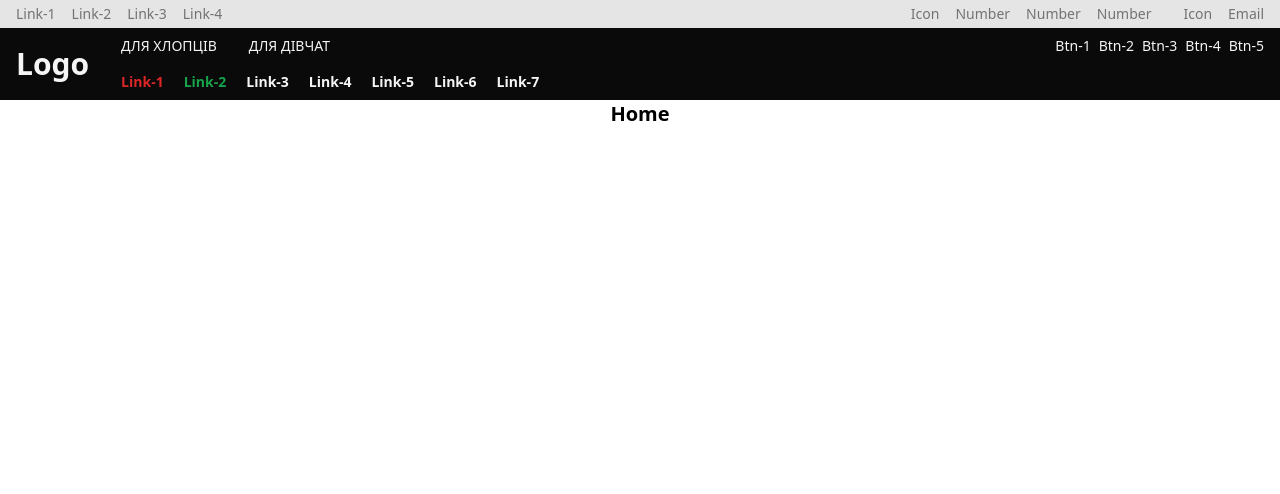
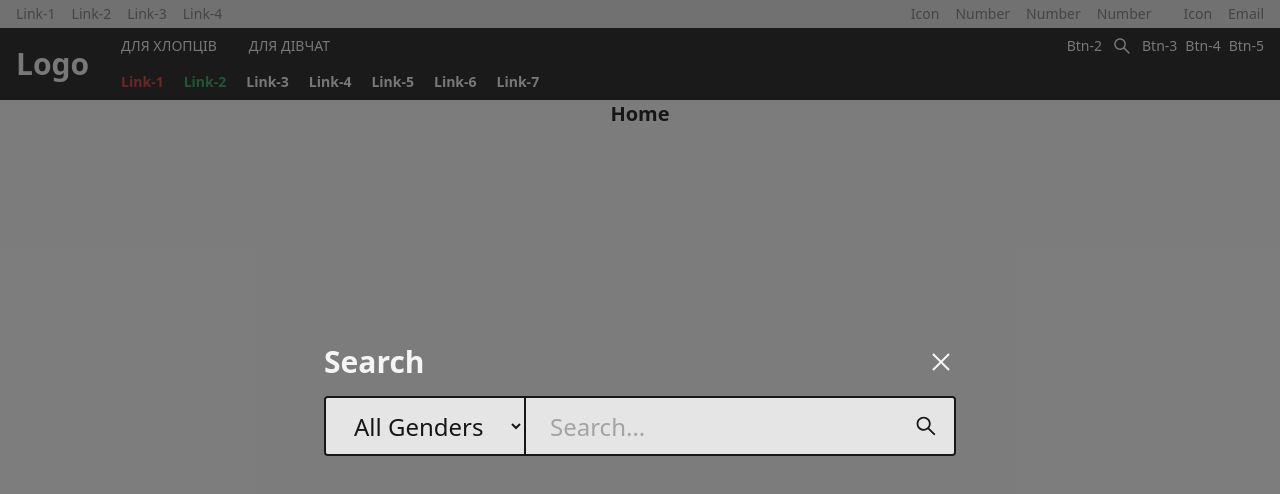
Before and after one commit to DeFosu/react-shop-clothes-template, a React (Vite) app: page / in a window 1280 px wide. Shown: the top 494 px of the page. Built offline with nearby package versions, Linux system fonts and the light colour scheme.

Commit message:
feat: create base scheme for Search form

```diff
--- a/src/components/Header/Header.tsx
+++ b/src/components/Header/Header.tsx
@@ -1,3 +1,5 @@
+import { AiOutlineClose } from "react-icons/ai";
+import { AiOutlineSearch } from "react-icons/ai";
 import React from "react";
 import LinkList from "./LinkList";
 import IconWithNumbers from "./IconWithNumbers";
@@ -5,6 +7,39 @@ import NavigationMenu from "./NavigationMenu";
 
 const Header: React.FC = () => (
     <header className="w-full bg-neutral-950 text-neutral-100">
+        <div className="absolute grid w-full h-full bg-neutral-800 bg-opacity-60 place-content-center">
+            <div>
+                <div className="flex justify-between font-semibold text-neutral-100">
+                    <h2 className="text-3xl">Search</h2>
+                    <button className="p-0.5">
+                        <AiOutlineClose size={26} />
+                    </button>
+                </div>
+                <form
+                    action=""
+                    className="flex items-center mt-4 overflow-hidden border-2 rounded border-neutral-900"
+                >
+                    <select
+                        name="gender"
+                        className="px-6 text-2xl h-14 text-neutral-900 bg-neutral-200"
+                    >
+                        <option value="all">All Genders</option>
+                        <option value="man">Man</option>
+                        <option value="woman">Woman</option>
+                    </select>
+                    <div className="border h-14 border-neutral-900"></div>
+                    <input
+                        type="search"
+                        name="search"
+                        className="pl-6 text-2xl h-14 text-neutral-900 placeholder-neutral-400 bg-neutral-200 focus:outline-none"
+                        placeholder="Search..."
+                    />
+                    <button className="grid h-14 place-content-center aspect-square bg-neutral-200 text-neutral-900">
+                        <AiOutlineSearch size={24} />
+                    </button>
+                </form>
+            </div>
+        </div>
         <div className="w-full bg-neutral-200">
             <div className="container px-4 mx-auto">
                 <div className="flex items-center justify-between py-1 text-sm font-medium text-neutral-500">
@@ -34,8 +69,10 @@ const Header: React.FC = () => (
                             </button>
                         </div>
                         <div className="flex items-center gap-2 text-sm">
-                            <button>Btn-1</button>
                             <button>Btn-2</button>
+                            <button className="p-0.5">
+                                <AiOutlineSearch size={20} />
+                            </button>
                             <button>Btn-3</button>
                             <button>Btn-4</button>
                             <button>Btn-5</button>
```
